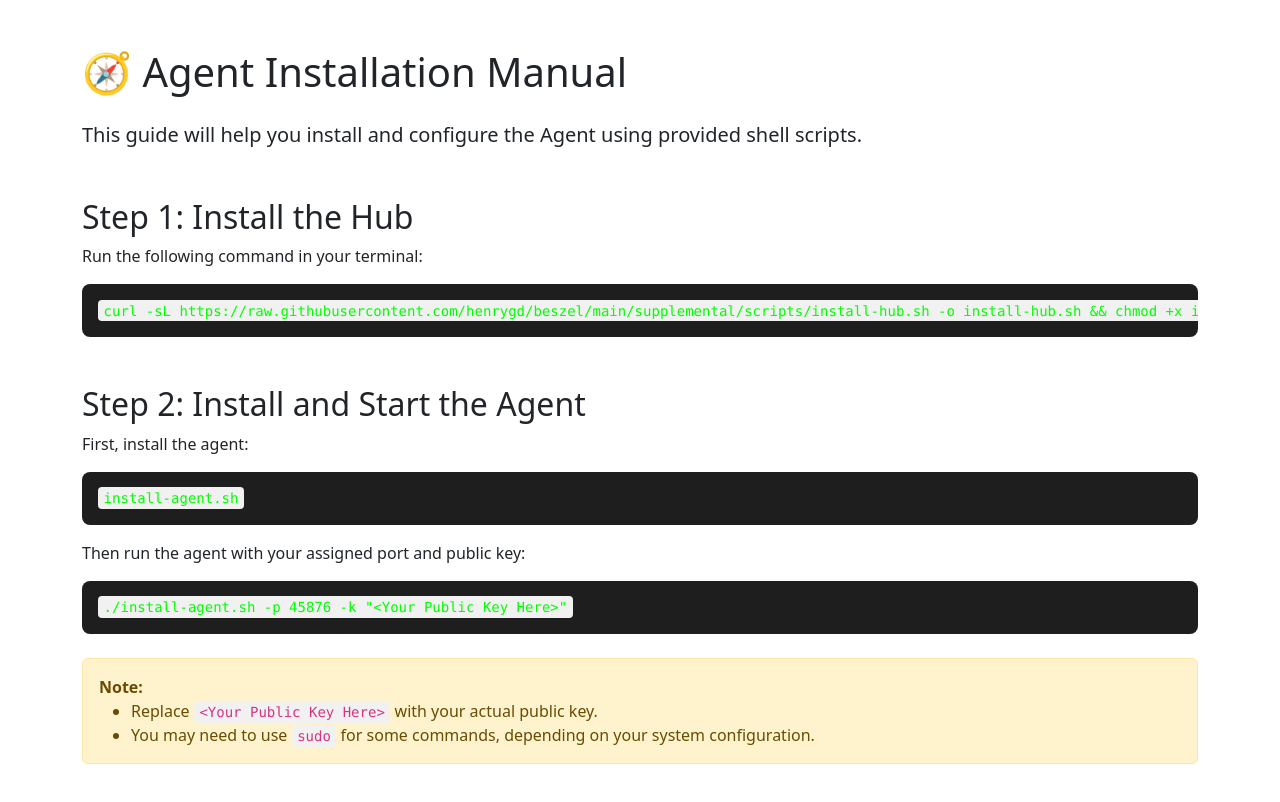
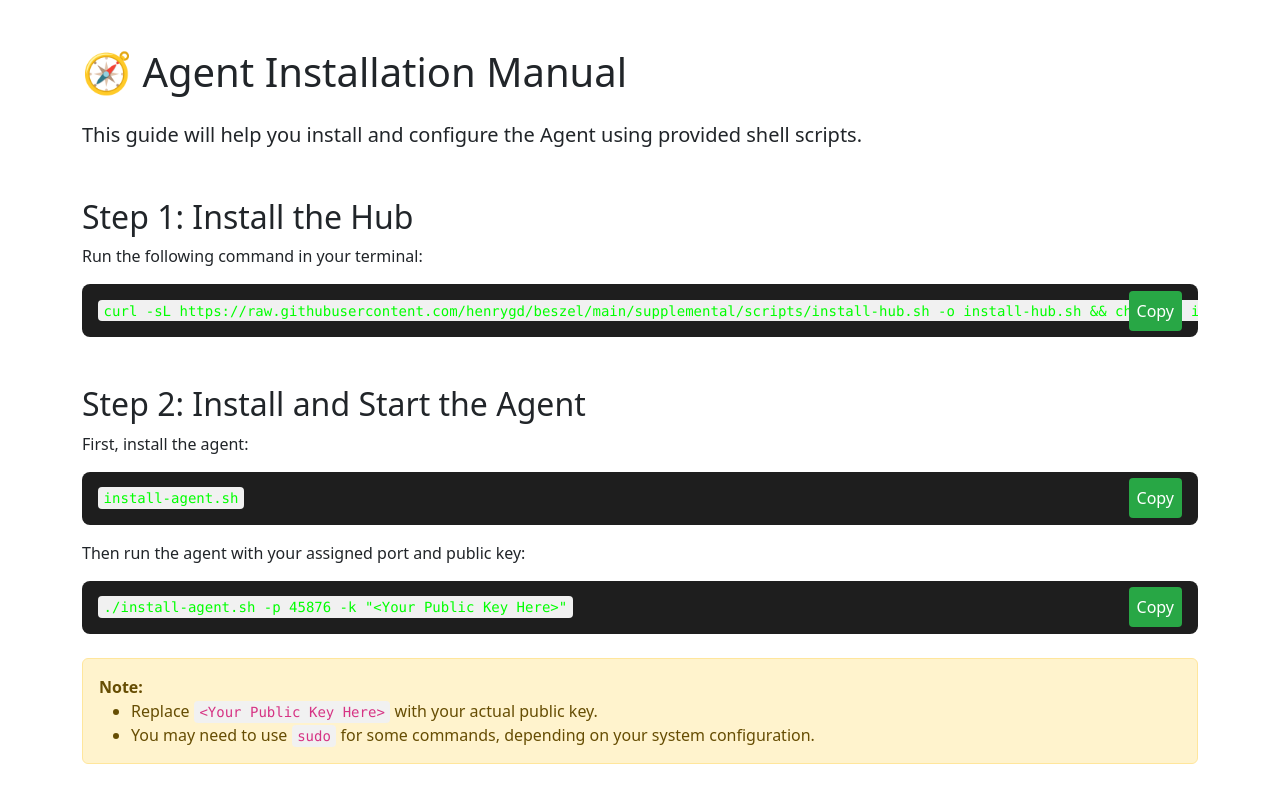
Before and after one commit to mdmuradhasanmedia/Beszel-Server-Monitoring, a plain HTML site: page index.html in a window 1280 px wide. Drawn offline with nearby package versions, Linux system fonts and the light colour scheme.

Commit message:
Update index.html

```diff
--- a/index.html
+++ b/index.html
@@ -12,11 +12,27 @@
       padding: 1rem;
       border-radius: 0.5rem;
       overflow-x: auto;
+      position: relative;
     }
     code {
       background-color: #f1f1f1;
       padding: 0.2em 0.4em;
       border-radius: 4px;
+    }
+    .copy-btn {
+      position: absolute;
+      top: 50%;
+      right: 1rem;
+      transform: translateY(-50%);
+      background-color: #28a745;
+      color: white;
+      border: none;
+      padding: 0.5rem;
+      border-radius: 0.25rem;
+      cursor: pointer;
+    }
+    .copy-btn:hover {
+      background-color: #218838;
     }
   </style>
 </head>
@@ -29,14 +45,23 @@
 
     <h2 class="mt-5">Step 1: Install the Hub</h2>
     <p>Run the following command in your terminal:</p>
-    <pre><code>curl -sL https://raw.githubusercontent.com/henrygd/beszel/main/supplemental/scripts/install-hub.sh -o install-hub.sh &amp;&amp; chmod +x install-hub.sh &amp;&amp; ./install-hub.sh</code></pre>
+    <div class="position-relative">
+      <pre><code id="command1">curl -sL https://raw.githubusercontent.com/henrygd/beszel/main/supplemental/scripts/install-hub.sh -o install-hub.sh && chmod +x install-hub.sh && ./install-hub.sh</code></pre>
+      <button class="copy-btn" data-clipboard-target="#command1">Copy</button>
+    </div>
 
     <h2 class="mt-5">Step 2: Install and Start the Agent</h2>
     <p>First, install the agent:</p>
-    <pre><code>install-agent.sh</code></pre>
+    <div class="position-relative">
+      <pre><code id="command2">install-agent.sh</code></pre>
+      <button class="copy-btn" data-clipboard-target="#command2">Copy</button>
+    </div>
 
     <p>Then run the agent with your assigned port and public key:</p>
-    <pre><code>./install-agent.sh -p 45876 -k "&lt;Your Public Key Here&gt;"</code></pre>
+    <div class="position-relative">
+      <pre><code id="command3">./install-agent.sh -p 45876 -k "&lt;Your Public Key Here&gt;"</code></pre>
+      <button class="copy-btn" data-clipboard-target="#command3">Copy</button>
+    </div>
 
     <div class="alert alert-warning mt-4" role="alert">
       <strong>Note:</strong>
@@ -48,5 +73,18 @@
   </div>
 
   <script src="https://cdn.jsdelivr.net/npm/bootstrap@5.3.3/dist/js/bootstrap.bundle.min.js"></script>
+  <script src="https://cdn.jsdelivr.net/npm/clipboard@2.0.8/dist/clipboard.min.js"></script>
+  <script>
+    var clipboard = new ClipboardJS('.copy-btn');
+    clipboard.on('success', function(e) {
+      e.trigger.textContent = 'Copied!';
+      setTimeout(function() {
+        e.trigger.textContent = 'Copy';
+      }, 2000);
+    });
+    clipboard.on('error', function(e) {
+      e.trigger.textContent = 'Failed!';
+    });
+  </script>
 </body>
 </html>
```
